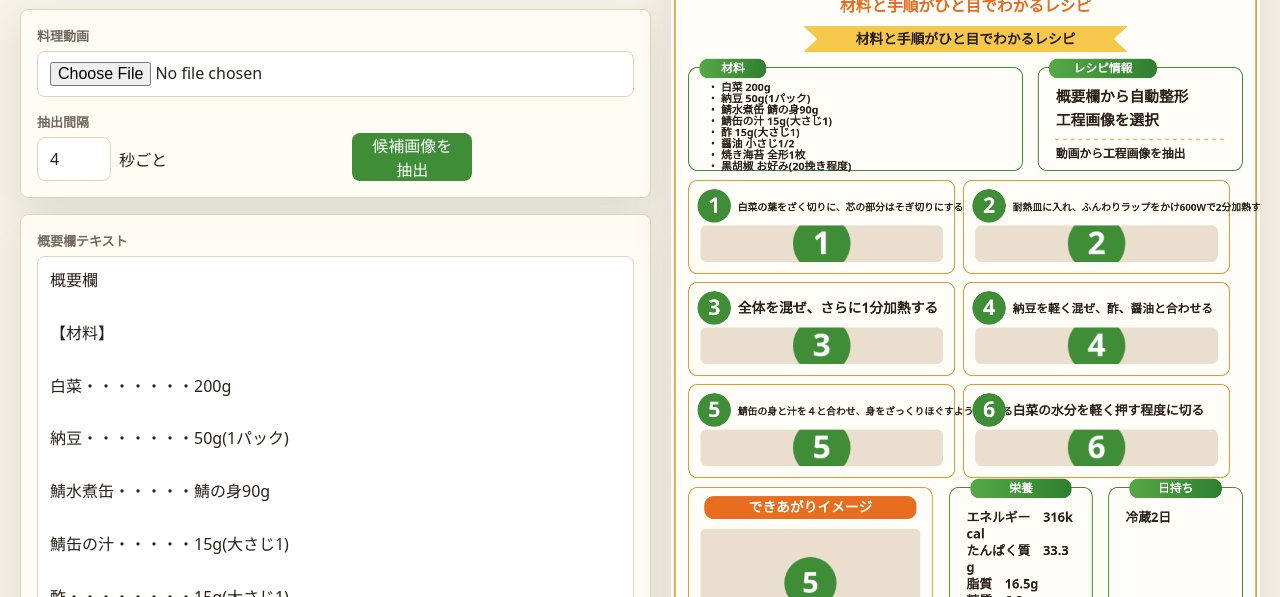
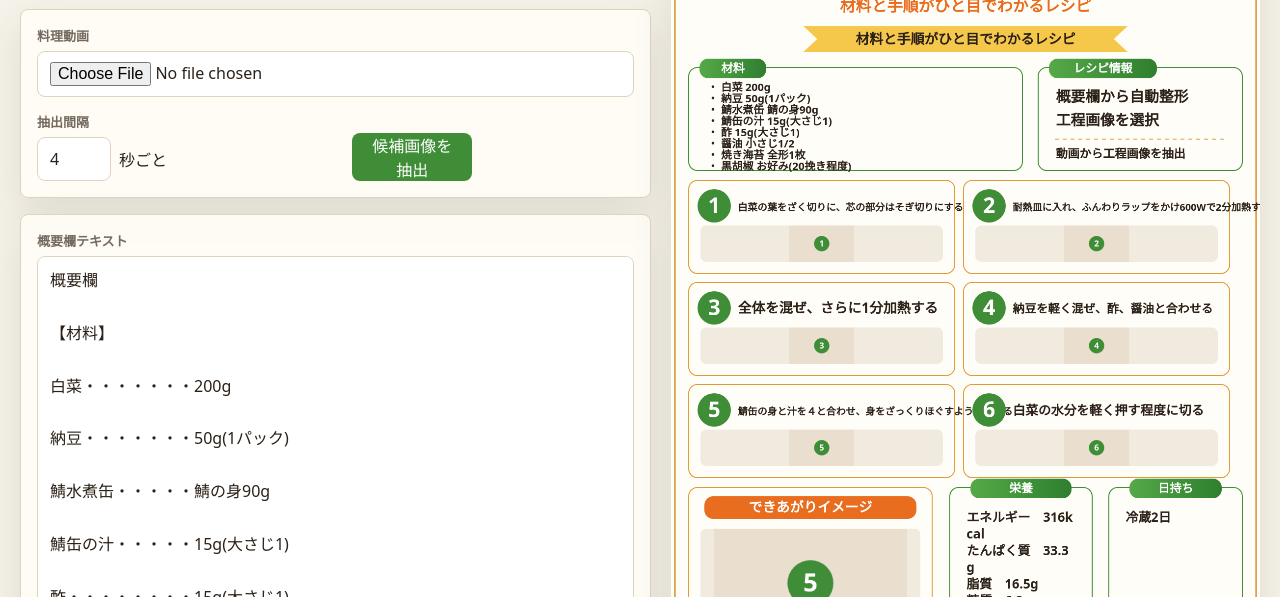
Before and after one commit to hutatumekozou/recipi-card-anti-aging, a plain HTML site: page index.html in a window 1280 px wide. Shown: the part 203-800 px from the top of the page. Drawn offline with Linux system fonts and the light colour scheme; no server answers.

Commit message:
Show full frame images in recipe cards

```diff
--- a/app.js
+++ b/app.js
@@ -621,19 +621,22 @@ function drawFrameImage(frame, x, y, w, h, number) {
     ctx.save();
     roundRect(ctx, x, y, w, h, 12, false, false);
     ctx.clip();
-    coverImage(ctx, img, x, y, w, h);
+    containImage(ctx, img, x, y, w, h);
     ctx.restore();
   };
   img.src = frame?.dataUrl ?? placeholderDataUrl(number);
 }
 
-function coverImage(localCtx, img, x, y, w, h) {
-  const scale = Math.max(w / img.width, h / img.height);
-  const sw = w / scale;
-  const sh = h / scale;
-  const sx = (img.width - sw) / 2;
-  const sy = (img.height - sh) / 2;
-  localCtx.drawImage(img, sx, sy, sw, sh, x, y, w, h);
+function containImage(localCtx, img, x, y, w, h) {
+  localCtx.fillStyle = "#f1eadf";
+  localCtx.fillRect(x, y, w, h);
+
+  const scale = Math.min(w / img.width, h / img.height);
+  const drawW = img.width * scale;
+  const drawH = img.height * scale;
+  const drawX = x + (w - drawW) / 2;
+  const drawY = y + (h - drawH) / 2;
+  localCtx.drawImage(img, drawX, drawY, drawW, drawH);
 }
 
 function drawFitText(text, x, y, maxSize, maxWidth, weight = "700", align = "center") {
--- a/styles.css
+++ b/styles.css
@@ -246,7 +246,7 @@ h2 {
   display: block;
   width: 100%;
   aspect-ratio: 16 / 9;
-  object-fit: cover;
+  object-fit: contain;
   background: #eadfce;
 }
 
@@ -423,7 +423,7 @@ h2 {
   display: block;
   width: 100%;
   aspect-ratio: 3 / 4;
-  object-fit: cover;
+  object-fit: contain;
   background: #eadfce;
 }
 
```
